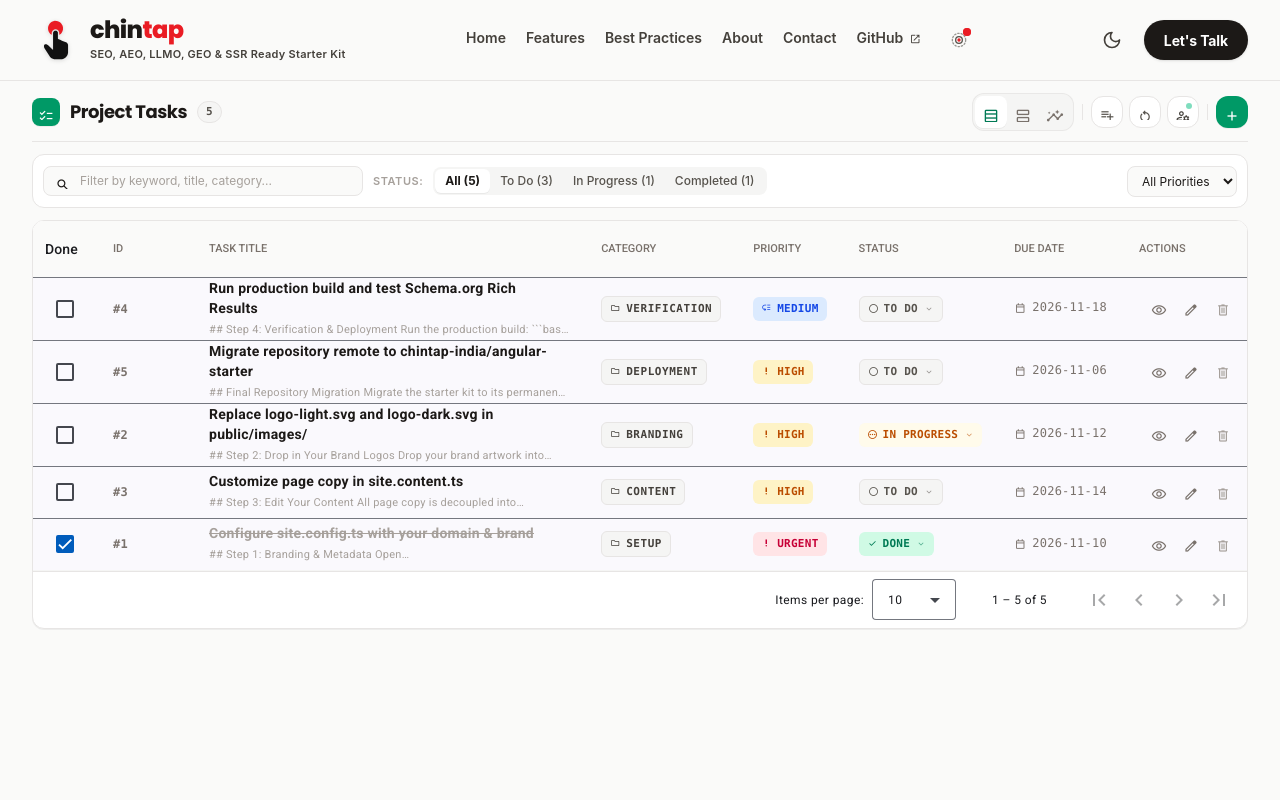
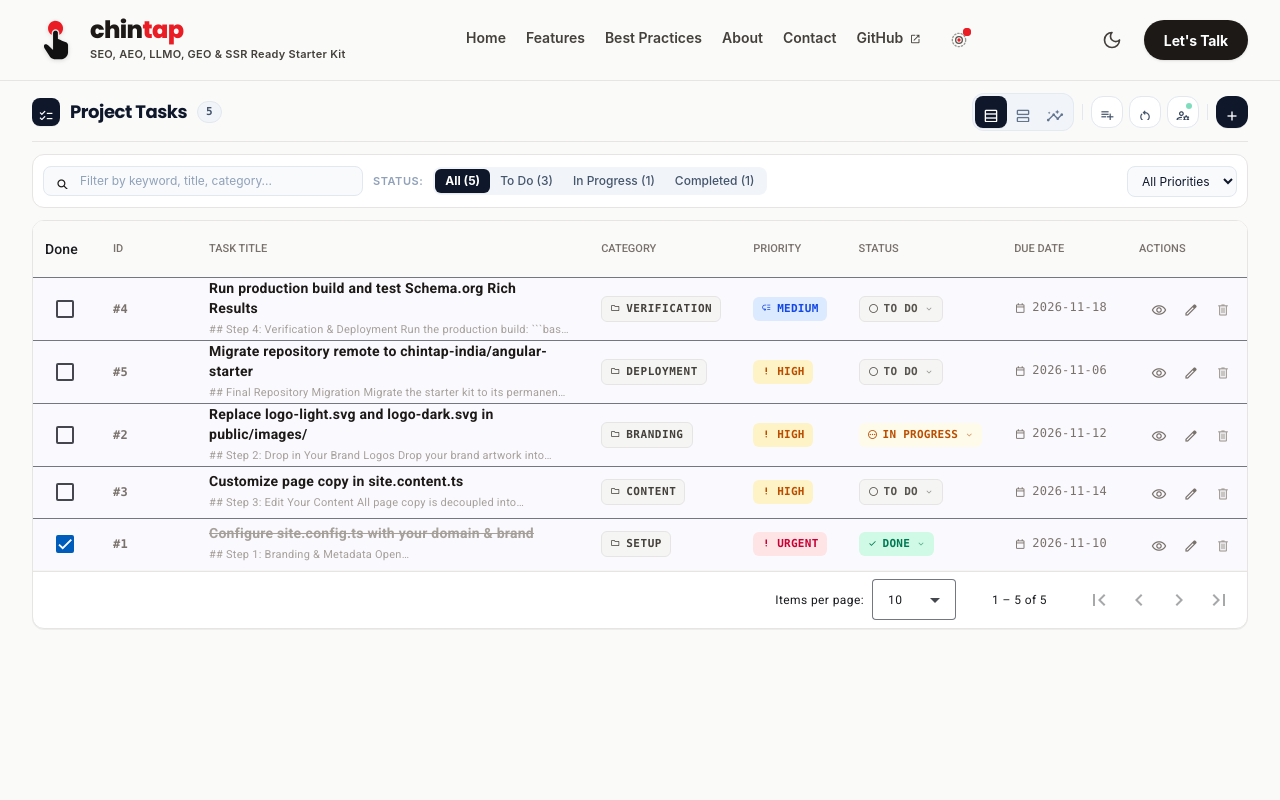
Before and after one commit to chintap-india/angular-starter, an Angular app: page /tasks in a window 1280 px wide. Shown: the top 800 px of the page. Built offline with nearby package versions, Linux system fonts and the light colour scheme; a web font is replaced by a local one.

Commit message:
style(tasks): apply slate theme to primary and secondary buttons across module and dialogs

```diff
--- a/src/app/pages/tasks/task-delete-dialog.component.ts
+++ b/src/app/pages/tasks/task-delete-dialog.component.ts
@@ -43,7 +43,7 @@ export interface TaskDeleteDialogData {
           type="button"
           mat-button
           (click)="cancel()"
-          class="!text-stone-600 dark:!text-stone-300 !rounded-xl text-xs font-semibold cursor-pointer"
+          class="!border !border-slate-300 dark:!border-slate-700 !text-slate-700 dark:!text-slate-300 !bg-white dark:!bg-slate-800 hover:!bg-slate-100 dark:hover:!bg-slate-700 !rounded-xl text-xs font-semibold cursor-pointer !px-4 !py-1.5"
         >
           Cancel
         </button>
@@ -51,7 +51,7 @@ export interface TaskDeleteDialogData {
           type="button"
           mat-flat-button
           (click)="confirm()"
-          class="!bg-rose-600 hover:!bg-rose-500 !text-white !rounded-xl text-xs font-bold inline-flex items-center gap-1.5 cursor-pointer"
+          class="!bg-rose-600 hover:!bg-rose-500 !text-white !rounded-xl text-xs font-bold inline-flex items-center gap-1.5 cursor-pointer shadow-xs !px-4 !py-1.5"
         >
           <mat-icon class="!text-base !w-4 !h-4">delete</mat-icon>
           <span>Delete Task</span>
--- a/src/app/pages/tasks/tasks-page.component.html
+++ b/src/app/pages/tasks/tasks-page.component.html
@@ -4,26 +4,26 @@
   <header class="flex items-center justify-between gap-3 pb-2.5 border-b border-stone-200 dark:border-stone-800">
     <!-- Left: Module Title & Count Badge -->
     <div class="flex items-center gap-2.5">
-      <div class="w-7 h-7 rounded-lg bg-emerald-600 text-white flex items-center justify-center shrink-0 shadow-2xs">
+      <div class="w-7 h-7 rounded-lg bg-slate-900 dark:bg-slate-100 text-white dark:text-slate-900 flex items-center justify-center shrink-0 shadow-2xs">
         <mat-icon class="!text-base !w-4 !h-4">checklist</mat-icon>
       </div>
-      <h1 class="text-base sm:text-lg font-bold text-stone-900 dark:text-white tracking-tight leading-none">
+      <h1 class="text-base sm:text-lg font-bold text-slate-900 dark:text-white tracking-tight leading-none">
         {{ content.tasks.hero.title }}
       </h1>
-      <span class="inline-flex items-center px-2 py-0.5 rounded-full text-[11px] font-mono font-bold bg-stone-100 dark:bg-stone-800 text-stone-600 dark:text-stone-300 border border-stone-200 dark:border-stone-700">
+      <span class="inline-flex items-center px-2 py-0.5 rounded-full text-[11px] font-mono font-bold bg-slate-100 dark:bg-slate-800 text-slate-600 dark:text-slate-300 border border-slate-200 dark:border-slate-700">
         {{ activeTab() === 'metrics' ? stats().total + ' tasks' : filteredTasks().length }}
       </span>
     </div>
 
-    <!-- Right: Minimal Icon Navbar (View Switchers & Minimal Action Icons) -->
+    <!-- Right: Minimal Icon Navbar (View Switchers & Minimal Action Icons - Slate Theme) -->
     <div class="flex items-center gap-1.5 shrink-0">
 
       <!-- View Switcher Minimal Icon Buttons: Table, Cards, Analytics -->
-      <div class="inline-flex p-0.5 rounded-xl bg-stone-100 dark:bg-stone-800 border border-stone-200/80 dark:border-stone-700/80">
+      <div class="inline-flex p-0.5 rounded-xl bg-slate-100 dark:bg-slate-800 border border-slate-200/80 dark:border-slate-700/80">
         <button
           type="button"
           (click)="setView('table')"
-          [ngClass]="activeTab() === 'directory' && viewMode() === 'table' ? 'bg-white dark:bg-stone-700 text-emerald-700 dark:text-emerald-400 font-bold shadow-2xs' : 'text-stone-500 dark:text-stone-400 hover:text-stone-900 dark:hover:text-white'"
+          [ngClass]="activeTab() === 'directory' && viewMode() === 'table' ? 'bg-slate-900 text-white dark:bg-slate-100 dark:text-slate-900 font-bold shadow-2xs' : 'text-slate-500 dark:text-slate-400 hover:text-slate-900 dark:hover:text-white'"
           class="p-1.5 rounded-lg transition cursor-pointer flex items-center justify-center"
           matTooltip="Table View"
           aria-label="Table View"
@@ -34,7 +34,7 @@
         <button
           type="button"
           (click)="setView('cards')"
-          [ngClass]="activeTab() === 'directory' && viewMode() === 'cards' ? 'bg-white dark:bg-stone-700 text-emerald-700 dark:text-emerald-400 font-bold shadow-2xs' : 'text-stone-500 dark:text-stone-400 hover:text-stone-900 dark:hover:text-white'"
+          [ngClass]="activeTab() === 'directory' && viewMode() === 'cards' ? 'bg-slate-900 text-white dark:bg-slate-100 dark:text-slate-900 font-bold shadow-2xs' : 'text-slate-500 dark:text-slate-400 hover:text-slate-900 dark:hover:text-white'"
           class="p-1.5 rounded-lg transition cursor-pointer flex items-center justify-center"
           matTooltip="Cards View"
           aria-label="Cards View"
@@ -45,7 +45,7 @@
         <button
           type="button"
           (click)="setView('metrics')"
-          [ngClass]="activeTab() === 'metrics' ? 'bg-white dark:bg-stone-700 text-emerald-700 dark:text-emerald-400 font-bold shadow-2xs' : 'text-stone-500 dark:text-stone-400 hover:text-stone-900 dark:hover:text-white'"
+          [ngClass]="activeTab() === 'metrics' ? 'bg-slate-900 text-white dark:bg-slate-100 dark:text-slate-900 font-bold shadow-2xs' : 'text-slate-500 dark:text-slate-400 hover:text-slate-900 dark:hover:text-white'"
           class="p-1.5 rounded-lg transition cursor-pointer flex items-center justify-center"
           matTooltip="Sprint Analytics & Metrics"
           aria-label="Sprint Analytics & Metrics"
@@ -54,54 +54,54 @@
         </button>
       </div>
 
-      <div class="h-4 w-px bg-stone-200 dark:bg-stone-700 mx-0.5"></div>
+      <div class="h-4 w-px bg-slate-200 dark:bg-slate-700 mx-0.5"></div>
 
-      <!-- Seed 35+ Backlog Tasks Icon Button -->
+      <!-- Seed 35+ Backlog Tasks Secondary Icon Button -->
       <button
         type="button"
         (click)="seedBulkDemoTasks()"
         matTooltip="Seed 35+ Sprint Backlog Tasks"
         aria-label="Seed 35+ Sprint Backlog Tasks"
-        class="w-8 h-8 rounded-xl border border-stone-200 dark:border-stone-800 bg-white dark:bg-stone-900 text-stone-600 dark:text-stone-300 hover:text-emerald-600 dark:hover:text-emerald-400 hover:border-emerald-300 flex items-center justify-center transition cursor-pointer"
+        class="w-8 h-8 rounded-xl border border-slate-200 dark:border-slate-800 bg-white dark:bg-slate-900 text-slate-600 dark:text-slate-300 hover:text-slate-900 dark:hover:text-white hover:border-slate-400 flex items-center justify-center transition cursor-pointer"
       >
         <mat-icon class="!text-base !w-4 !h-4">playlist_add</mat-icon>
       </button>
 
-      <!-- Reset Defaults Icon Button -->
+      <!-- Reset Defaults Secondary Icon Button -->
       <button
         type="button"
         (click)="resetDefaults()"
         matTooltip="Reset Default Tasks"
         aria-label="Reset Default Tasks"
-        class="w-8 h-8 rounded-xl border border-stone-200 dark:border-stone-800 bg-white dark:bg-stone-900 text-stone-600 dark:text-stone-300 hover:text-stone-900 dark:hover:text-white flex items-center justify-center transition cursor-pointer"
+        class="w-8 h-8 rounded-xl border border-slate-200 dark:border-slate-800 bg-white dark:bg-slate-900 text-slate-600 dark:text-slate-300 hover:text-slate-900 dark:hover:text-white hover:border-slate-400 flex items-center justify-center transition cursor-pointer"
       >
         <mat-icon class="!text-base !w-4 !h-4">restart_alt</mat-icon>
       </button>
 
-      <!-- Auth Session Toggle Icon Button -->
+      <!-- Auth Session Toggle Secondary Icon Button -->
       <button
         type="button"
         (click)="toggleAuthMode()"
         [matTooltip]="'Session: ' + (authService.currentUser()?.name || 'Guest') + ' (Click to switch to ' + (authService.currentUser()?.role === 'developer' ? 'Guest' : 'Dev') + ')'"
         [attr.aria-label]="'Switch session role from ' + (authService.currentUser()?.role || 'guest')"
-        class="w-8 h-8 rounded-xl border border-stone-200 dark:border-stone-800 bg-white dark:bg-stone-900 relative flex items-center justify-center transition cursor-pointer text-stone-700 dark:text-stone-300 hover:text-emerald-600"
+        class="w-8 h-8 rounded-xl border border-slate-200 dark:border-slate-800 bg-white dark:bg-slate-900 relative flex items-center justify-center transition cursor-pointer text-slate-700 dark:text-slate-300 hover:text-slate-900 dark:hover:text-white hover:border-slate-400"
       >
         <mat-icon class="!text-base !w-4 !h-4">manage_accounts</mat-icon>
         <span
-          class="absolute top-1.5 right-1.5 w-1.5 h-1.5 rounded-full ring-1 ring-white dark:ring-stone-900"
+          class="absolute top-1.5 right-1.5 w-1.5 h-1.5 rounded-full ring-1 ring-white dark:ring-slate-900"
           [ngClass]="authService.currentUser()?.role === 'developer' ? 'bg-emerald-500 animate-pulse' : 'bg-amber-500'"
         ></span>
       </button>
 
-      <div class="h-4 w-px bg-stone-200 dark:bg-stone-700 mx-0.5"></div>
+      <div class="h-4 w-px bg-slate-200 dark:bg-slate-700 mx-0.5"></div>
 
-      <!-- Create New Task Minimal Primary Icon Button (Modal Trigger) -->
+      <!-- Create New Task Primary Icon Button (Slate Theme) -->
       <button
         type="button"
         (click)="openCreateDialog()"
         matTooltip="Create New Task (Modal)"
         aria-label="Create New Task"
-        class="w-8 h-8 rounded-xl bg-emerald-600 hover:bg-emerald-500 text-white flex items-center justify-center transition cursor-pointer shadow-2xs hover:shadow-xs"
+        class="w-8 h-8 rounded-xl bg-slate-900 hover:bg-slate-800 dark:bg-slate-100 dark:hover:bg-white text-white dark:text-slate-900 flex items-center justify-center transition cursor-pointer shadow-2xs hover:shadow-xs"
       >
         <mat-icon class="!text-lg !w-5 !h-5">add</mat-icon>
       </button>
@@ -122,19 +122,19 @@
           <!-- Left: Keyword Search Input -->
           <div class="w-full sm:w-72 lg:w-80 shrink-0">
             <div class="relative flex items-center">
-              <mat-icon class="absolute left-3 text-stone-400 !text-base !w-4 !h-4 pointer-events-none">search</mat-icon>
+              <mat-icon class="absolute left-3 text-slate-400 !text-base !w-4 !h-4 pointer-events-none">search</mat-icon>
               <input
                 type="text"
                 [ngModel]="searchQuery()"
                 (ngModelChange)="onFilterQueryChange($event)"
                 placeholder="Filter by keyword, title, category..."
-                class="w-full pl-9 pr-8 py-1.5 text-xs rounded-lg bg-stone-50 dark:bg-stone-800 border border-stone-200 dark:border-stone-700 text-stone-900 dark:text-white placeholder-stone-400 focus:outline-none focus:ring-1 focus:ring-emerald-500 focus:border-emerald-500 transition"
+                class="w-full pl-9 pr-8 py-1.5 text-xs rounded-lg bg-slate-50 dark:bg-slate-800 border border-slate-200 dark:border-slate-700 text-slate-900 dark:text-white placeholder-slate-400 focus:outline-none focus:ring-1 focus:ring-slate-500 focus:border-slate-500 transition"
               />
               @if (searchQuery()) {
                 <button
                   type="button"
                   (click)="onFilterQueryChange('')"
-                  class="absolute right-2 text-stone-400 hover:text-stone-600 dark:hover:text-stone-200 cursor-pointer"
+                  class="absolute right-2 text-slate-400 hover:text-slate-600 dark:hover:text-slate-200 cursor-pointer"
                   aria-label="Clear search"
                 >
                   <mat-icon class="!text-sm !w-3.5 !h-3.5">close</mat-icon>
@@ -145,12 +145,12 @@
 
           <!-- Center: Status Chips Segmented Control -->
           <div class="flex items-center gap-1.5 overflow-x-auto py-0.5">
-            <span class="text-[11px] font-semibold text-stone-400 uppercase tracking-wider mr-1 hidden xl:inline">Status:</span>
-            <div class="inline-flex p-0.5 rounded-lg bg-stone-100 dark:bg-stone-800 text-xs">
+            <span class="text-[11px] font-semibold text-slate-400 uppercase tracking-wider mr-1 hidden xl:inline">Status:</span>
+            <div class="inline-flex p-0.5 rounded-lg bg-slate-100 dark:bg-slate-800 text-xs">
               <button
                 type="button"
                 (click)="onStatusChange('all')"
-                [ngClass]="selectedStatus() === 'all' ? 'bg-white dark:bg-stone-700 text-stone-900 dark:text-white font-bold shadow-2xs' : 'text-stone-600 dark:text-stone-400 font-medium hover:text-stone-900'"
+                [ngClass]="selectedStatus() === 'all' ? 'bg-slate-900 text-white dark:bg-slate-100 dark:text-slate-900 font-bold shadow-2xs' : 'text-slate-600 dark:text-slate-400 font-medium hover:text-slate-900 dark:hover:text-white'"
                 class="px-2.5 py-1 rounded-md transition text-xs cursor-pointer"
               >
                 All ({{ tasks().length }})
@@ -158,7 +158,7 @@
               <button
                 type="button"
                 (click)="onStatusChange('todo')"
-                [ngClass]="selectedStatus() === 'todo' ? 'bg-white dark:bg-stone-700 text-stone-900 dark:text-white font-bold shadow-2xs' : 'text-stone-600 dark:text-stone-400 font-medium hover:text-stone-900'"
+                [ngClass]="selectedStatus() === 'todo' ? 'bg-slate-900 text-white dark:bg-slate-100 dark:text-slate-900 font-bold shadow-2xs' : 'text-slate-600 dark:text-slate-400 font-medium hover:text-slate-900 dark:hover:text-white'"
                 class="px-2.5 py-1 rounded-md transition text-xs cursor-pointer"
               >
                 To Do ({{ stats().todo }})
@@ -166,7 +166,7 @@
               <button
                 type="button"
                 (click)="onStatusChange('in-progress')"
-                [ngClass]="selectedStatus() === 'in-progress' ? 'bg-white dark:bg-stone-700 text-amber-700 dark:text-amber-400 font-bold shadow-2xs' : 'text-stone-600 dark:text-stone-400 font-medium hover:text-stone-900'"
+                [ngClass]="selectedStatus() === 'in-progress' ? 'bg-slate-900 text-white dark:bg-slate-100 dark:text-slate-900 font-bold shadow-2xs' : 'text-slate-600 dark:text-slate-400 font-medium hover:text-slate-900 dark:hover:text-white'"
                 class="px-2.5 py-1 rounded-md transition text-xs cursor-pointer"
               >
                 In Progress ({{ stats().inProgress }})
@@ -174,7 +174,7 @@
               <button
                 type="button"
                 (click)="onStatusChange('completed')"
-                [ngClass]="selectedStatus() === 'completed' ? 'bg-white dark:bg-stone-700 text-emerald-700 dark:text-emerald-400 font-bold shadow-2xs' : 'text-stone-600 dark:text-stone-400 font-medium hover:text-stone-900'"
+                [ngClass]="selectedStatus() === 'completed' ? 'bg-slate-900 text-white dark:bg-slate-100 dark:text-slate-900 font-bold shadow-2xs' : 'text-slate-600 dark:text-slate-400 font-medium hover:text-slate-900 dark:hover:text-white'"
                 class="px-2.5 py-1 rounded-md transition text-xs cursor-pointer"
               >
                 Completed ({{ stats().completed }})
@@ -182,13 +182,13 @@
             </div>
           </div>
 
-          <!-- Right: Priority Filter & Clear Button -->
+          <!-- Right: Priority Filter & Clear Button (Slate Theme) -->
           <div class="flex items-center gap-2 ml-auto shrink-0">
             <!-- Priority Filter Dropdown -->
             <select
               [ngModel]="selectedPriority()"
               (ngModelChange)="onPriorityChange($event)"
-              class="px-2.5 py-1.5 text-xs rounded-lg bg-stone-50 dark:bg-stone-800 border border-stone-200 dark:border-stone-700 text-stone-900 dark:text-white focus:outline-none focus:ring-1 focus:ring-emerald-500 cursor-pointer"
+              class="px-2.5 py-1.5 text-xs rounded-lg bg-slate-50 dark:bg-slate-800 border border-slate-200 dark:border-slate-700 text-slate-900 dark:text-white focus:outline-none focus:ring-1 focus:ring-slate-500 cursor-pointer"
               aria-label="Filter by priority"
             >
               <option value="all">All Priorities</option>
@@ -198,12 +198,12 @@
               <option value="low">⚪ Low</option>
             </select>
 
-            <!-- Reset Filters Button (conditional) -->
+            <!-- Reset Filters Secondary Button (Slate Theme) -->
             @if (hasActiveFilters()) {
               <button
                 type="button"
                 (click)="resetFilters()"
-                class="px-2 py-1 text-xs text-rose-600 dark:text-rose-400 hover:bg-rose-50 dark:hover:bg-rose-950/40 rounded-lg transition inline-flex items-center gap-1 cursor-pointer font-semibold"
+                class="px-2.5 py-1 text-xs border border-slate-300 dark:border-slate-700 bg-white dark:bg-slate-800 text-slate-700 dark:text-slate-300 hover:bg-slate-100 dark:hover:bg-slate-700 rounded-lg transition inline-flex items-center gap-1 cursor-pointer font-semibold shadow-2xs"
                 matTooltip="Clear active search & filters"
               >
                 <mat-icon class="!text-xs !w-3 !h-3">filter_alt_off</mat-icon>
@@ -412,7 +412,7 @@
                 <div class="flex flex-col items-center justify-center">
                   <mat-icon class="!text-3xl !w-8 !h-8 text-stone-400 mb-1.5">search_off</mat-icon>
                   <p class="text-xs font-semibold text-stone-700 dark:text-stone-300">No tasks match your search or filter criteria</p>
-                  <button type="button" (click)="resetFilters()" class="mt-1.5 text-xs text-emerald-600 dark:text-emerald-400 font-semibold hover:underline cursor-pointer">
+                  <button type="button" (click)="resetFilters()" class="mt-2 px-3 py-1.5 rounded-lg text-xs font-semibold bg-slate-900 hover:bg-slate-800 dark:bg-slate-100 dark:hover:bg-white text-white dark:text-slate-900 transition cursor-pointer shadow-2xs">
                     Reset Search Filters
                   </button>
                 </div>
@@ -575,7 +575,7 @@
                   type="button"
                   (click)="openCreateDialog()"
                   mat-flat-button
-                  class="!bg-emerald-600 !text-white !font-bold !rounded-xl !px-4 !py-2 text-xs"
+                  class="!bg-slate-900 hover:!bg-slate-800 dark:!bg-slate-100 dark:hover:!bg-white !text-white dark:!text-slate-900 !font-bold !rounded-xl !px-4 !py-2 text-xs shadow-2xs cursor-pointer"
                 >
                   <mat-icon class="mr-1 !text-sm">add</mat-icon>
                   <span>Add a Task</span>
```
Also changed, not shown: src/app/pages/tasks/task-detail-dialog.component.ts (+7 -7 lines), src/app/pages/tasks/task-form-dialog.component.html (+4 -4 lines), src/app/pages/tasks/task-status-dialog.component.ts (+10 -10 lines).
